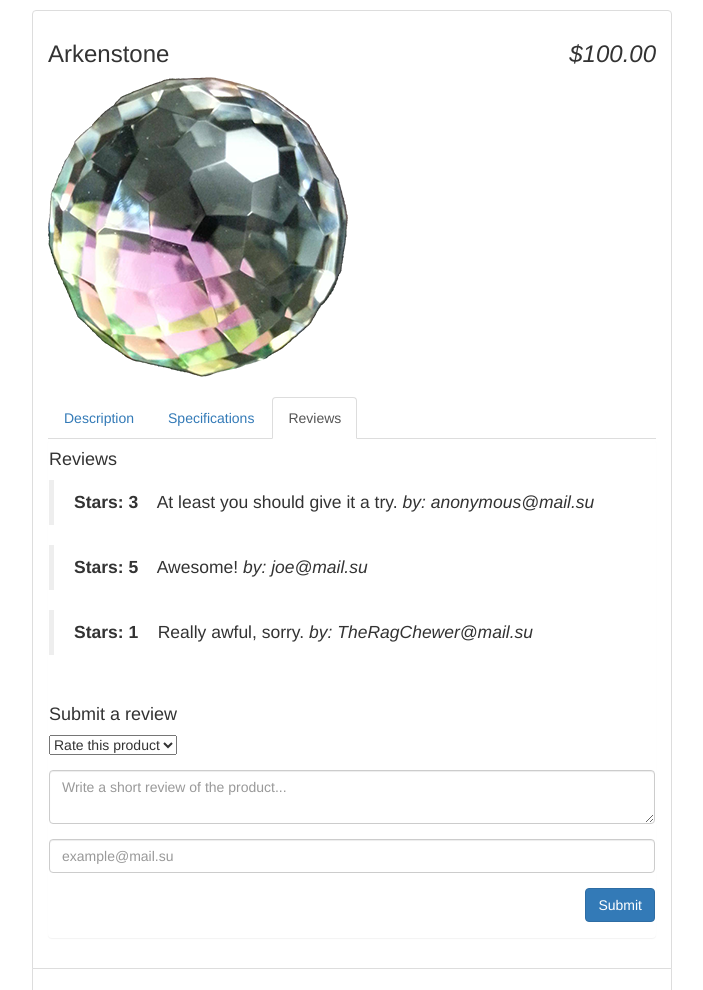
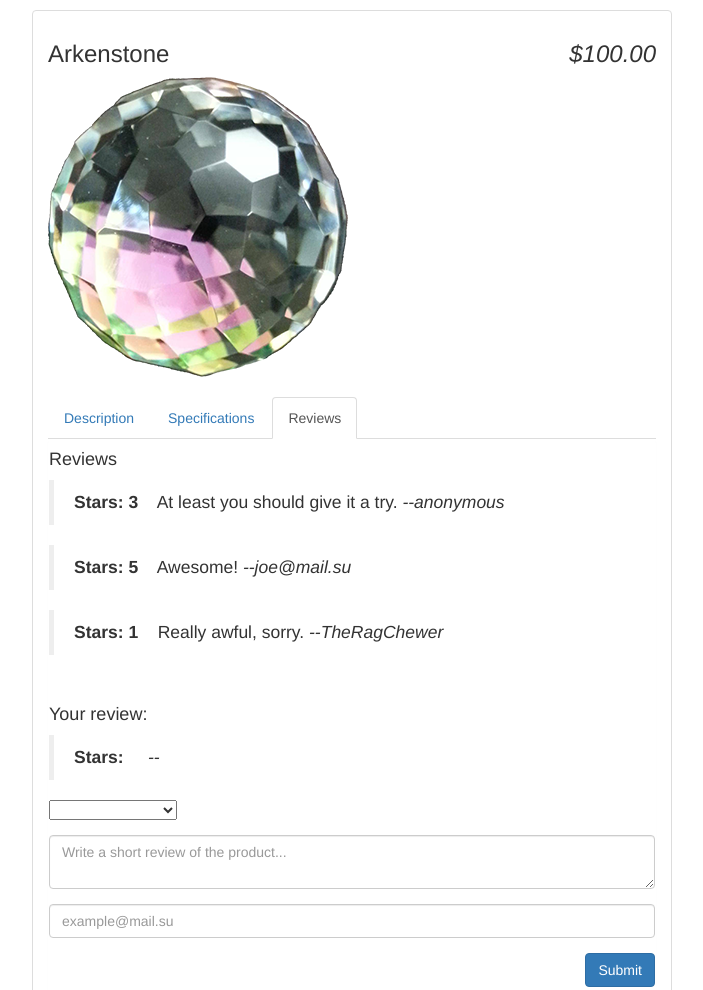
Before and after one commit to densmolov/AngularJS, a plain HTML site: page code/index.html in a window 1280 px wide. Shown: the top 990 px of the page, without its empty margins (288-991 px from the left). Drawn offline with Linux system fonts and the light colour scheme.

Commit message:
Form was added

```diff
--- a/code/index.html
+++ b/code/index.html
@@ -48,29 +48,36 @@
                 <blockquote ng-repeat="review in product.reviews">
                     <b>Stars: {{review.stars}}&nbsp;&nbsp;&nbsp;</b>
                     {{review.body}}
-                    <cite>by: {{review.author}}</cite>
+                    <cite>--{{review.author}}</cite>
                 </blockquote>
 
                 <br />
 
                 <!-- Review Form -->
                 <form name="reviewForm">
-                    <h4>Submit a review</h4>
+                    <h4>Your review:</h4>
+                    <blockquote>
+                        <b>Stars: {{review.stars}}&nbsp;&nbsp;&nbsp;</b>
+                        {{review.body}}
+                        <cite>--{{review.author}}</cite>
+                    </blockquote>
+
                     <fieldset class="form-group">
-                    <select>
-                        <option>Rate this product</option>
-                        <option value="1">5 stars</option>
-                        <option value="1">4 stars</option>
-                        <option value="1">3 stars</option>
-                        <option value="1">2 stars</option>
-                        <option value="1">1 star</option>
-                    </select>
+                        <select ng-model="review.stars">
+                            <option>Rate this product</option>
+                            <option value="5">5 stars</option>
+                            <option value="4">4 stars</option>
+                            <option value="3">3 stars</option>
+                            <option value="2">2 stars</option>
+                            <option value="1">1 star</option>
+                        </select>
                     </fieldset>
                     <fieldset class="form-group">
-                        <textarea class="form-control" placeholder="Write a short review of the product..."></textarea>
+                        <textarea ng-model="review.body" class="form-control" placeholder="Write a short review of the product...">
+                        </textarea>
                     </fieldset>
                     <fieldset class="form-group">
-                        <input type="email" class="form-control" placeholder="example@mail.su" />
+                        <input ng-model="review.author" type="text" class="form-control" placeholder="example@mail.su" />
                     </fieldset>
                     <fieldset class="form-group">
                         <input type="submit" class="btn btn-primary pull-right" value="Submit" />
--- a/code/js/app.js
+++ b/code/js/app.js
@@ -28,7 +28,7 @@
                 {
                     stars: 3,
                     body: "At least you should give it a try.",
-                    author: "anonymous@mail.su"
+                    author: "anonymous"
                 },
                 {
                     stars: 5,
@@ -38,7 +38,7 @@
                 {
                     stars: 1,
                     body: "Really awful, sorry.",
-                    author: "TheRagChewer@mail.su"
+                    author: "TheRagChewer"
                 }
             ]
         },
@@ -52,7 +52,7 @@
                 {
                     stars: 3,
                     body: "Never again.",
-                    author: "tyrtyr@mail.su"
+                    author: "tyrtyr"
                 },
                 {
                     stars: 2,
```
